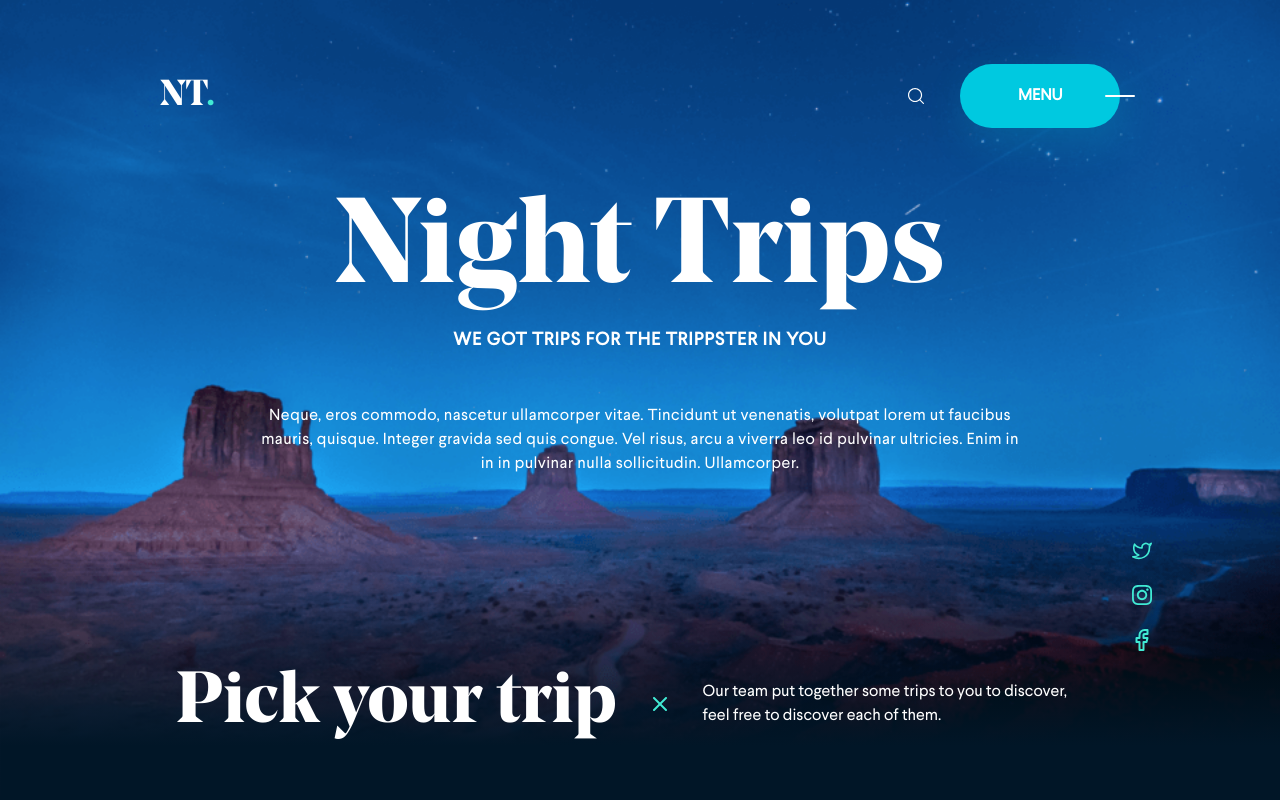
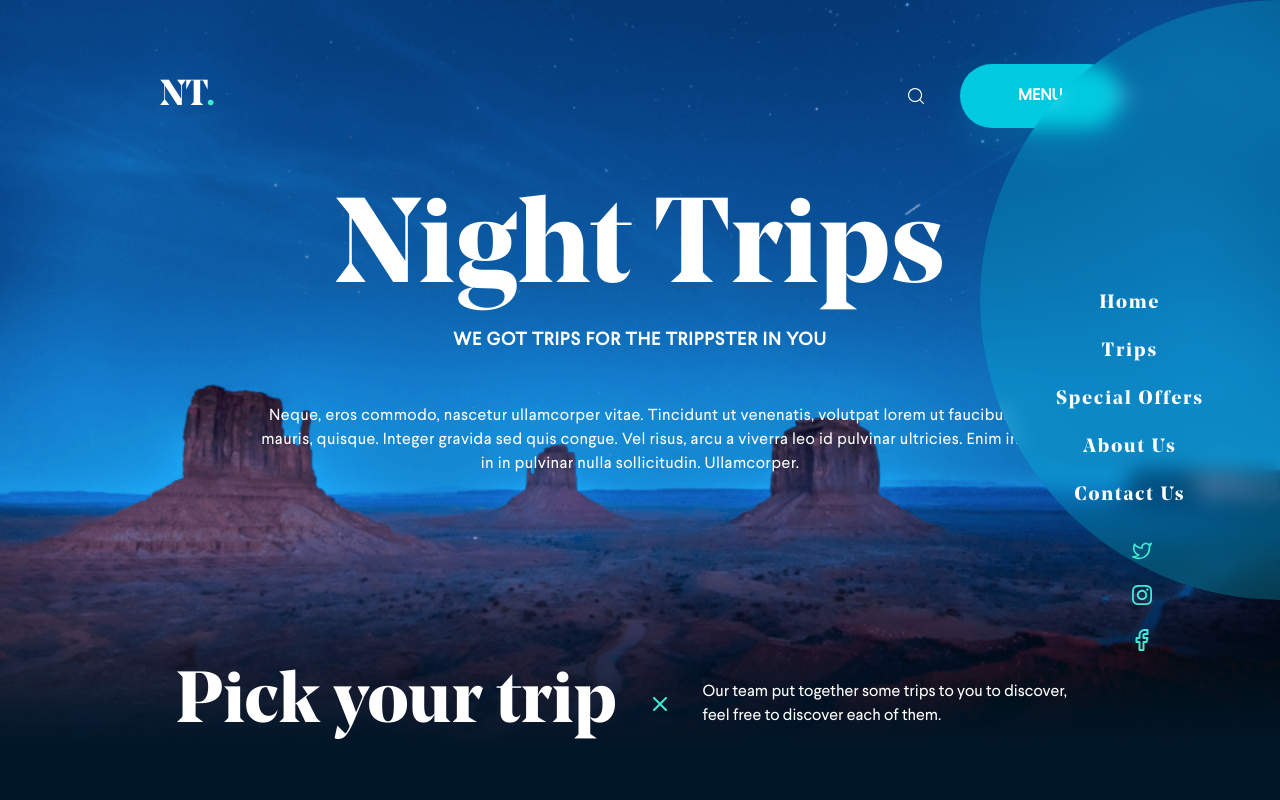
Before and after one commit to SirajKakeh/maf-assessment, a React (Create React App) app: page / in a window 1280 px wide. Shown: the top 800 px of the page. Built offline with nearby package versions, Linux system fonts and the light colour scheme.

Commit message:
challenge 3

```diff
--- a/src/Header.js
+++ b/src/Header.js
@@ -1,7 +1,12 @@
+import React from "react";
+import { ReactComponent as SearchIcon } from "./assets/icons/search.svg";
+import "./Header.css";
 import Button from "./shared/Button";
-import { ReactComponent as SearchIcon } from "./assets/icons/search.svg";
+import SideNav from "./SideNav";
+import MainNav from "./MainNav";
 
 export default function Header() {
+  const [menuVisible, setMenuVisible] = React.useState(true);
   return (
     <header className="px-12 lg:px-40">
       <nav className="flex items-center mt-16 noe-display">
@@ -10,8 +15,16 @@ export default function Header() {
           <span className="text-secondary">.</span>
         </a>
         <SearchIcon className="w-4 ml-auto mr-9 cursor-pointer" />
-        <div className="w-40">
-          <Button text="menu" color="primary" />
+        <div className="w-40 hidden lg:block">
+          <Button
+            text="menu"
+            color="primary"
+            onClick={() => setMenuVisible(!menuVisible)}
+          />
+          <MainNav visible={menuVisible} />
+        </div>
+        <div className="relative w-8 h-8 lg:hidden">
+          <SideNav />
         </div>
       </nav>
     </header>
--- /dev/null
+++ b/src/MainNav.css
@@ -0,0 +1,41 @@
+.main-menu-clip-path {
+  position: fixed;
+  top: 0;
+  right: 0;
+  width: 100%;
+  right: 100%;
+}
+.main-nav {
+  position: fixed;
+  top: 0;
+  right: 0;
+  height: 100%;
+  width: 40vw;
+  max-width: 300px;
+  display: flex;
+  flex-direction: column;
+  align-items: center;
+  justify-content: center;
+  background: rgba(var(--primary), 0.25);
+  box-shadow: 0 8px 32px 0 rgba(var(--primary), 0.37);
+  backdrop-filter: blur(0.6rem);
+  -webkit-backdrop-filter: blur(0.6rem);
+  font-family: "Noe Display";
+  clip-path: url("#clip-path");
+}
+.main-nav li {
+  padding: 0.6rem 0;
+  color: white;
+  font-size: 1.2rem;
+  letter-spacing: 2px;
+  text-align: center;
+}
+
+.main-menu-clip-path circle {
+  transition: transform 300ms ease-in-out;
+  transform-origin: right;
+  will-change: transform;
+}
+.main-menu-clip-path.visible circle {
+  transform: scale(1) translateZ(0);
+}
--- /dev/null
+++ b/src/MainNav.js
@@ -0,0 +1,26 @@
+import React from "react";
+import NavLinks from "./NavLinks";
+import "./MainNav.css";
+
+export default function MainNav({ visible }) {
+  return (
+    <>
+      <svg className={`main-menu-clip-path ${visible ? "visible" : ""}`}>
+        <defs>
+          <clipPath id="clip-path">
+            <circle
+              className="mm-circle"
+              cx="300"
+              cy="300"
+              r="300"
+              transform="scale(0)"
+            />
+          </clipPath>
+        </defs>
+      </svg>
+      <nav className="main-nav">
+        <NavLinks />
+      </nav>
+    </>
+  );
+}
--- /dev/null
+++ b/src/NavLinks.js
@@ -0,0 +1,23 @@
+import React from "react";
+
+export default function NavLinks() {
+  return (
+    <ul>
+      <li>
+        <a href="#!">Home</a>
+      </li>
+      <li>
+        <a href="#!">Trips</a>
+      </li>
+      <li>
+        <a href="#!">Special Offers</a>
+      </li>
+      <li>
+        <a href="#!">About Us</a>
+      </li>
+      <li>
+        <a href="#!">Contact Us</a>
+      </li>
+    </ul>
+  );
+}
--- /dev/null
+++ b/src/SideNav.css
@@ -0,0 +1,71 @@
+.side-nav {
+  position: fixed;
+  top: 0;
+  right: 0;
+  height: 100%;
+  width: 80vw;
+  max-width: 300px;
+  transition: transform 200ms ease-in-out;
+  display: flex;
+  flex-direction: column;
+  align-items: center;
+  justify-content: center;
+  background: rgba(var(--primary), 0.25);
+  box-shadow: 0 8px 32px 0 rgba(var(--primary), 0.37);
+  backdrop-filter: blur(0.6rem);
+  -webkit-backdrop-filter: blur(4px);
+  font-family: "Noe Display";
+  transform: translateX(120%);
+}
+.side-nav li {
+  padding: 1rem 0;
+  color: white;
+  font-size: 1.2rem;
+  letter-spacing: 2px;
+  text-align: center;
+}
+
+.main-menu-burger-button {
+  position: absolute;
+  width: 2rem;
+  height: 2px;
+  background-color: rgb(var(--primary));
+  top: 50%;
+  z-index: 1;
+}
+.main-menu-burger-button::before,
+.main-menu-burger-button::after {
+  content: "";
+  position: absolute;
+  height: 2px;
+  width: 100%;
+  left: 0;
+  background-color: rgb(var(--primary));
+  transition: transform 200ms ease-in-out;
+}
+.main-menu-burger-button::before {
+  top: 0.6rem;
+}
+.main-menu-burger-button::after {
+  bottom: 0.6rem;
+}
+.menu-checkbox {
+  position: absolute;
+  width: 100%;
+  height: 100%;
+  opacity: 0;
+  z-index: 1;
+}
+
+.menu-checkbox:checked + .main-menu-burger-button {
+  height: 0;
+}
+.menu-checkbox:checked + .main-menu-burger-button::before {
+  transform: translateY(-0.65rem) rotate(45deg);
+}
+.menu-checkbox:checked + .main-menu-burger-button::after {
+  transform: translateY(0.65rem) rotate(-45deg);
+}
+.menu-checkbox:checked ~ .side-nav {
+  transform: translateX(0);
+}
--- /dev/null
+++ b/src/SideNav.js
@@ -0,0 +1,15 @@
+import React from "react";
+import NavLinks from "./NavLinks";
+import "./SideNav.css";
+
+export default function SideNav() {
+  return (
+    <>
+      <input type="checkbox" className="menu-checkbox" />
+      <div className="main-menu-burger-button" />
+      <nav className="side-nav">
+        <NavLinks />
+      </nav>
+    </>
+  );
+}
--- a/src/shared/Button.js
+++ b/src/shared/Button.js
@@ -1,5 +1,17 @@
 import React from "react";
 
-export default function Button({ text, color = "primary" }) {
-  return <button className={`btn-${color}`}>{text}</button>;
+export default function Button({
+  text,
+  classNames = "",
+  color = "primary",
+  onClick,
+}) {
+  return (
+    <button
+      className={`btn-${color} ${classNames}`}
+      onClick={() => onClick && onClick()}
+    >
+      {text}
+    </button>
+  );
 }
```
Also changed, not shown: src/Header.css (added).
